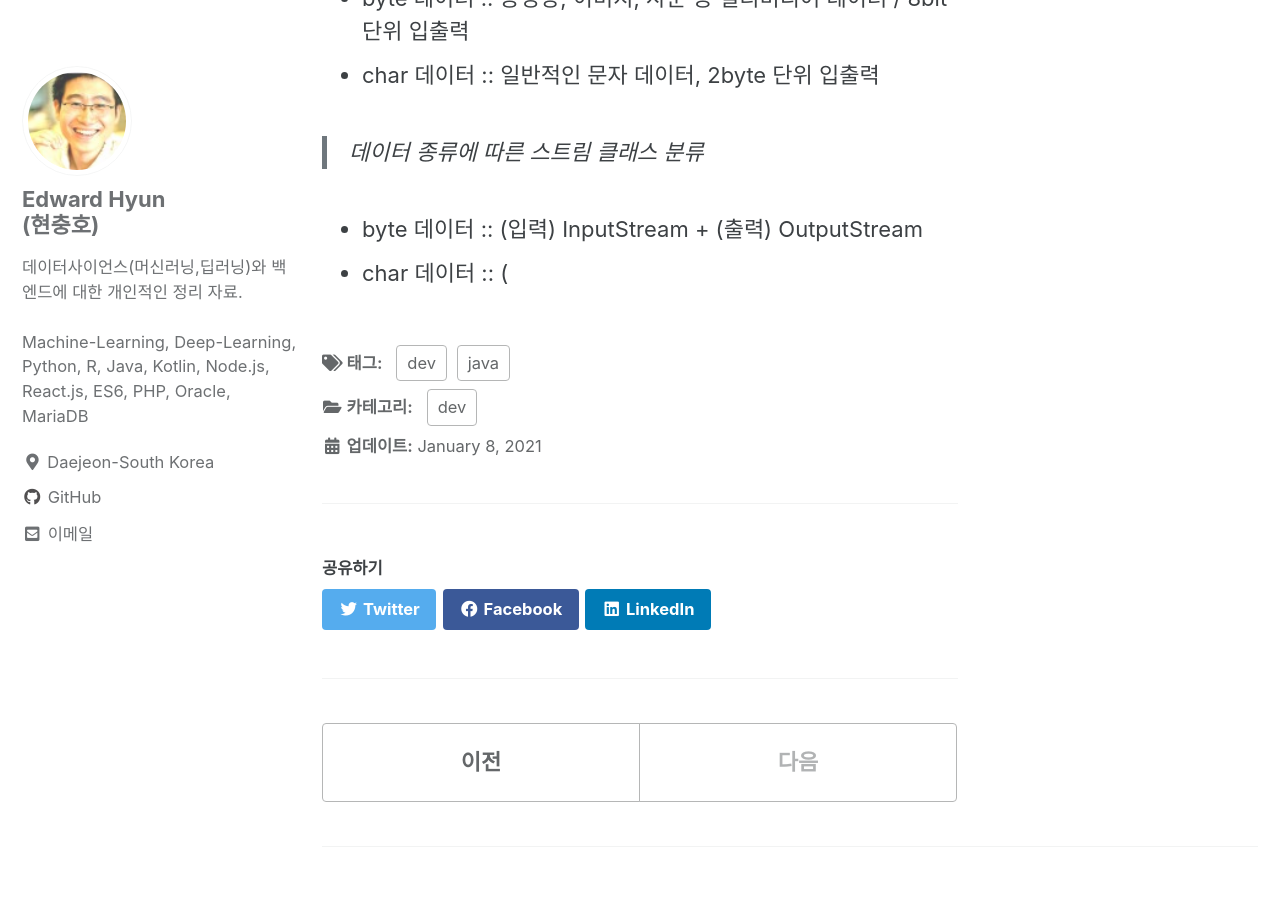
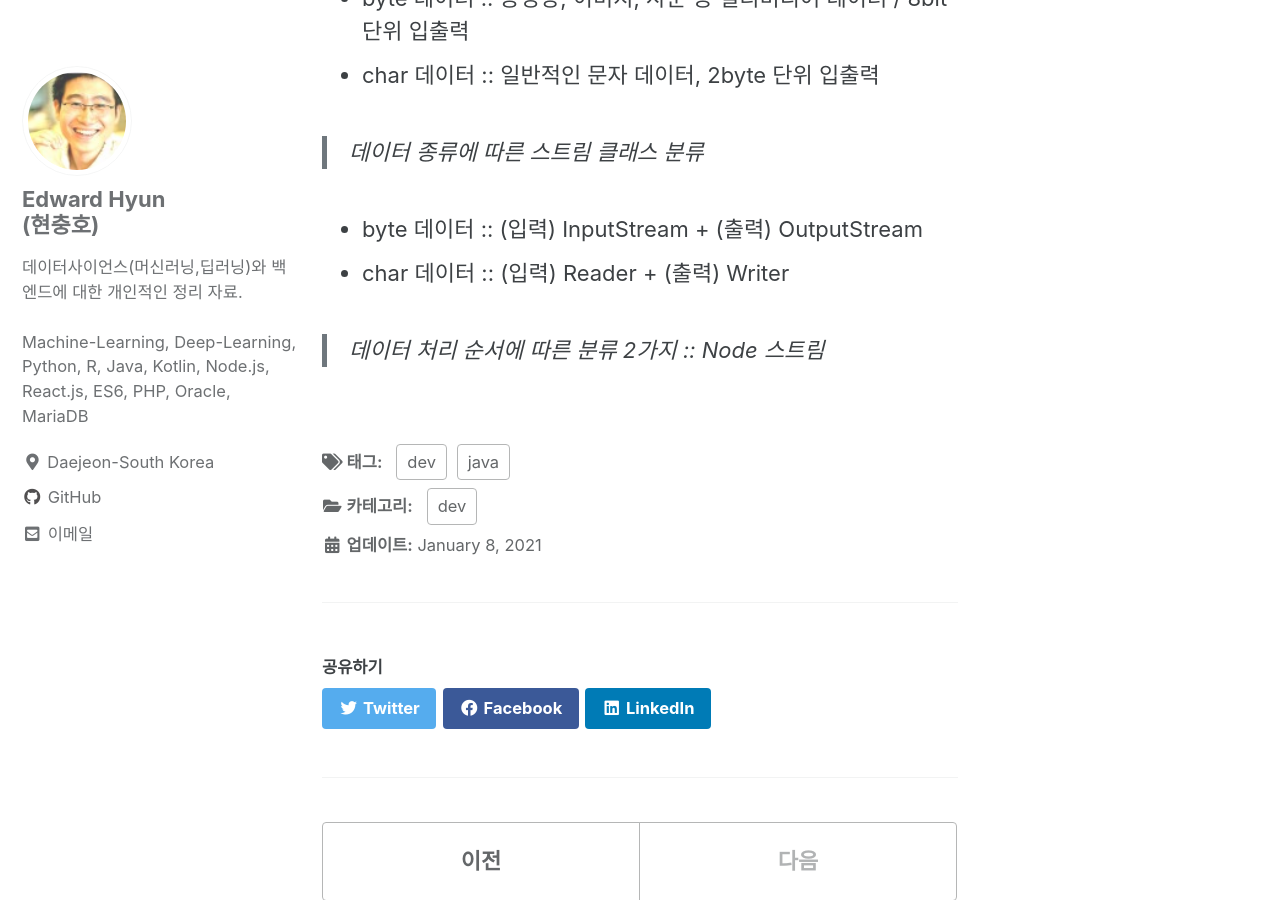
Before and after one commit to iamhch24/iamhch24.github.io, a Jekyll site: the page built from _posts/2021-01-08-[Study] 초보자를 위한 Java Programming.md, in a window 1280 px wide and 900 px high, scrolled down 4941 px. Built offline with Jekyll 4.4.1, drawn with Linux system fonts in a browser that asks for light colours; cached includes are drawn as plain includes.

Commit message:
_posts/2021-01-08-[Study] 초보자를 위한 Java Programming.md updated from https://stackedit.io/

```diff
--- a/_posts/2021-01-08-[Study] 초보자를 위한 Java Programming.md
+++ b/_posts/2021-01-08-[Study] 초보자를 위한 Java Programming.md
@@ -115,14 +115,16 @@ public void m(){
 > 데이터 종류에 따른 스트림 클래스 분류
 
 * byte 데이터 :: (입력) InputStream  + (출력) OutputStream
-* char 데이터 :: (
+* char 데이터 :: (입력) Reader + (출력) Writer
+
+> 데이터 처리 순서에 따른 분류 2가지 :: Node 스트림
 
 
 
 
 
 <!--stackedit_data:
-eyJoaXN0b3J5IjpbLTkyMTYzMzYyNCwtMTE3ODI3NTcyNSwxNj
+eyJoaXN0b3J5IjpbMTQ1NDcwMzE5OCwtMTE3ODI3NTcyNSwxNj
 M0MDgxMTI3LDUwNDcxNDQ0LDE5NjcyNzg3NzksLTEyNjQ0NDQ3
 NzNdfQ==
 -->
```
